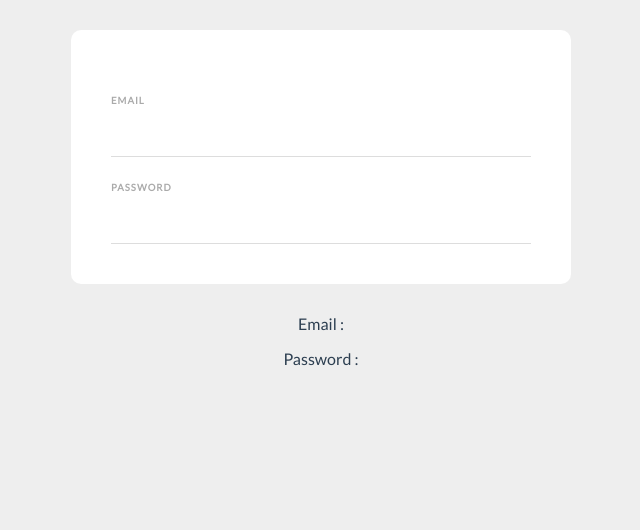
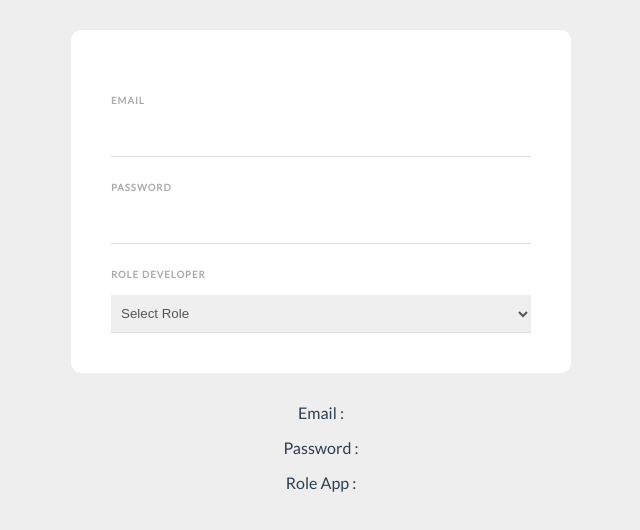
Before and after one commit to javascript-indonesias/ninja-webform, a Vue app: page /#/ in a window 1280 px wide. Shown: the top 530 px of the page, without its empty margins (319-959 px from the left). Built offline with nearby package versions, Linux system fonts and the light colour scheme.

Commit message:
Update signup form

```diff
--- a/src/views/SignupForm.vue
+++ b/src/views/SignupForm.vue
@@ -5,10 +5,20 @@
 
         <label for="passwordinput">Password</label>
         <input type="password" required v-model="stringPassword" id="passwordinput" />
+
+        <label for="">Role Developer</label>
+        <select name="selectrole" id="selectrole" v-model="roleProfesi">
+            <option value="" disabled>Select Role</option>
+            <option value="webdeveloper">Web Developer</option>
+            <option value="webdesigner">Web Designer</option>
+            <option value="qa">Quality Assurance</option>
+            <option value="systemanalyst">System Analyst</option>
+        </select>
     </form>
 
     <p>Email : {{ stringEmail }}</p>
     <p>Password : {{ stringPassword }}</p>
+    <p>Role App : {{ roleProfesi }}</p>
 </template>
 
 <script>
@@ -21,6 +31,7 @@ export default {
         return {
             stringEmail: '',
             stringPassword: '',
+            roleProfesi: '',
         };
     },
     methods: {
@@ -49,7 +60,8 @@ label {
     letter-spacing: 1px;
     font-weight: bold;
 }
-input {
+input,
+select {
     display: block;
     padding: 10px 6px;
     width: 100%;
```
